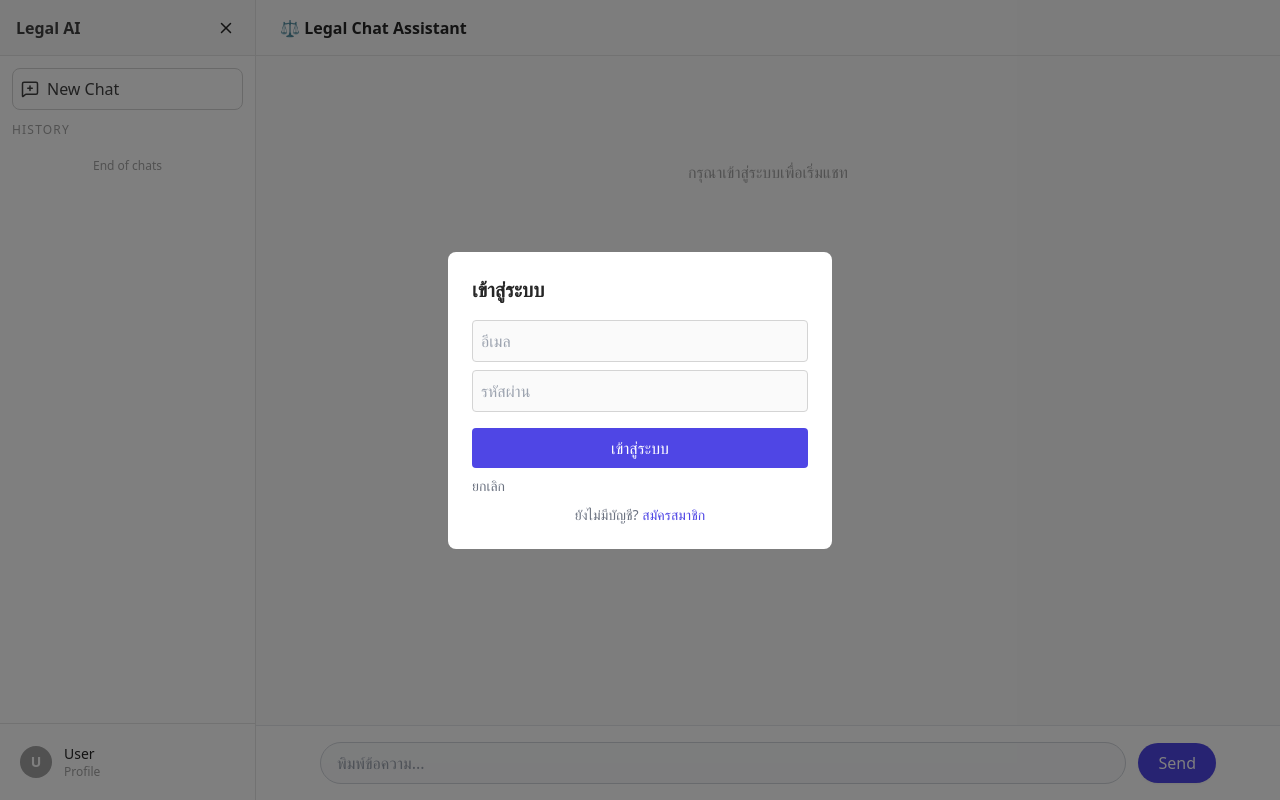
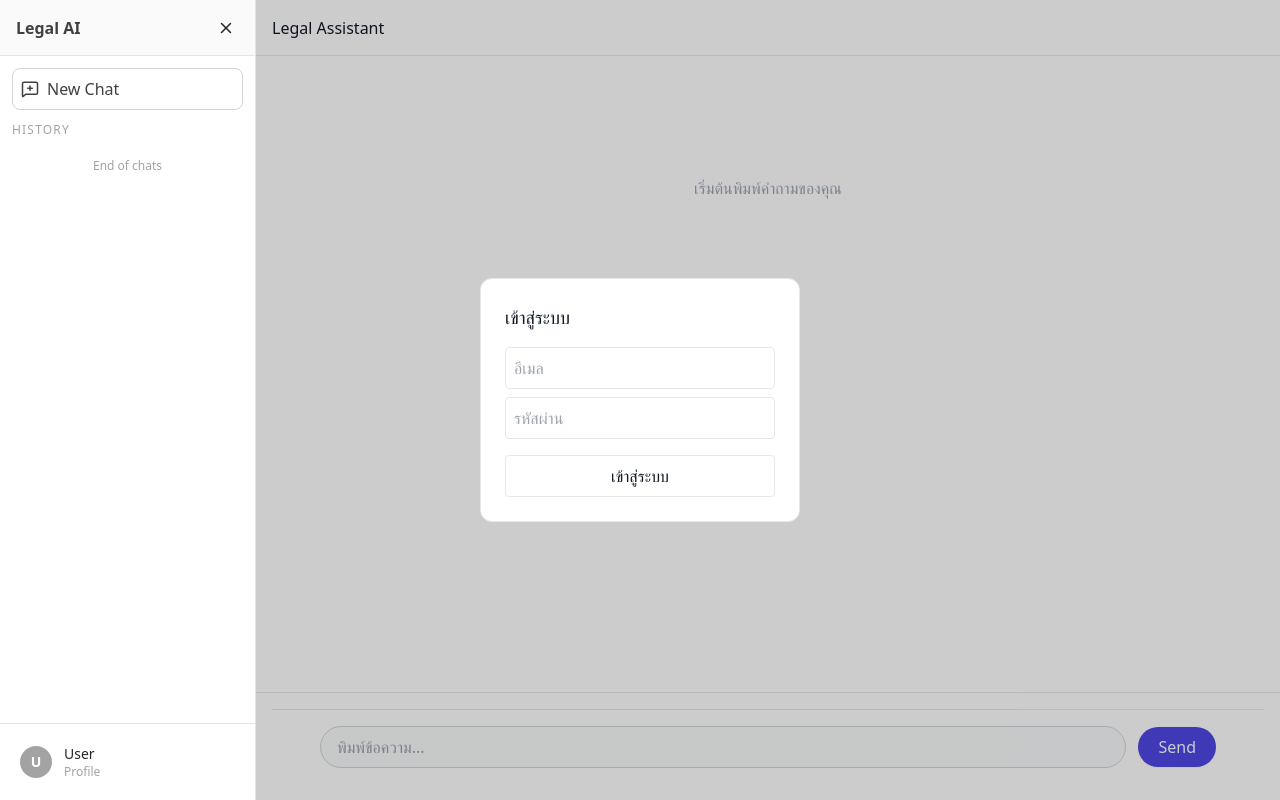
Before and after one commit to aom5947/rag-chatbot-frontend, a React (Vite) app: page / in a window 1280 px wide. Built offline with nearby package versions, Linux system fonts and the light colour scheme.

Commit message:
แก้ ** กับ ทำให้aiตอบทีล่ะตัวอักษร

```diff
--- a/package.json
+++ b/package.json
@@ -11,10 +11,14 @@
   },
   "dependencies": {
     "@tailwindcss/vite": "^4.2.1",
+    "framer-motion": "^12.38.0",
     "lucide-react": "^0.577.0",
     "react": "^19.2.0",
     "react-dom": "^19.2.0",
-    "react-router-dom": "^7.13.1"
+    "react-markdown": "^10.1.0",
+    "react-router-dom": "^7.13.1",
+    "rehype-raw": "^7.0.0",
+    "remark-gfm": "^4.0.1"
   },
   "devDependencies": {
     "@eslint/js": "^9.39.1",
--- a/src/components/chat/Message.jsx
+++ b/src/components/chat/Message.jsx
@@ -1,16 +1,58 @@
+import ReactMarkdown from "react-markdown"
+import remarkGfm from "remark-gfm"
+import rehypeRaw from "rehype-raw"
+
 export default function Message({ role, content }) {
 
   const isUser = role === "user"
+
+  const markdownComponents = {
+    p: (props) => (
+      <p className="mb-3 leading-7" {...props} />
+    ),
+    strong: (props) => (
+      <strong className={`font-bold ${isUser ? "text-white" : "text-gray-900"}`} {...props} />
+    ),
+    em: (props) => (
+      <em className={`italic ${isUser ? "text-white" : "text-gray-700"}`} {...props} />
+    ),
+    h1: (props) => (
+      <h1 className="text-lg font-semibold mb-2" {...props} />
+    ),
+    h2: (props) => (
+      <h2 className="text-base font-semibold mb-2" {...props} />
+    ),
+    ul: (props) => (
+      <ul className="list-disc pl-5 mb-3 space-y-1" {...props} />
+    ),
+    blockquote: (props) => (
+      <blockquote className={`border-l-4 pl-4 italic my-3 ${isUser ? "border-white text-white" : "border-gray-300 text-gray-500"}`}>
+        {props.children}
+      </blockquote>
+    ),
+    code: (props) => (
+      <code className={`px-1 py-0.5 rounded text-xs ${isUser ? "bg-indigo-600 text-white" : "bg-gray-100 text-gray-800"}`} {...props} />
+    ),
+  }
 
   return (
     <div className={`flex ${isUser ? "justify-end" : "justify-start"}`}>
 
       <div
-        className={`max-w-md px-4 py-2 rounded-lg
-        ${isUser ? "bg-indigo-500 text-white" : "bg-gray-200"}
+        className={`max-w-xl px-4 py-3 rounded-2xl text-sm leading-relaxed
+        ${isUser
+          ? "bg-indigo-500 text-white"
+          : "bg-white text-gray-800 border border-gray-200"}
         `}
       >
-        {content}
+        <ReactMarkdown
+          components={markdownComponents}
+          remarkPlugins={[remarkGfm]}
+          rehypePlugins={[rehypeRaw]}
+          skipHtml={false}
+        >
+          {content}
+        </ReactMarkdown>
       </div>
 
     </div>
--- a/src/pages/ChatPage.jsx
+++ b/src/pages/ChatPage.jsx
@@ -1,7 +1,7 @@
-import { useState, useEffect } from "react"
+import { useState, useEffect, useRef } from "react"
 import Sidebar from "../components/layout/Sidebar"
+import ChatInput from "../components/chat/ChatInput"
 import Message from "../components/chat/Message"
-import ChatInput from "../components/chat/ChatInput"
 import EditProfileModal from "../components/EditProfileModal"
 import { useAuth } from "../context/AuthContext"
 import { streamChatMessage } from "../services/api"
@@ -9,10 +9,8 @@ import { streamChatMessage } from "../services/api"
 export default function ChatPage() {
 
   const [isOpen, setIsOpen] = useState(true)
-
   const [chats, setChats] = useState([])
   const [activeChat, setActiveChat] = useState(null)
-
   const [openProfileModal, setOpenProfileModal] = useState(false)
 
   const { user, login } = useAuth()
@@ -20,34 +18,22 @@ export default function ChatPage() {
   const [loginEmail, setLoginEmail] = useState("")
   const [loginPassword, setLoginPassword] = useState("")
 
-  // โหลด chat จาก localStorage
+  const displayUser = typeof user === "object" ? user?.email : user
+  const bottomRef = useRef(null)
+
   useEffect(() => {
-
     const saved = localStorage.getItem("chats")
-
     if (saved) {
-
       const parsed = JSON.parse(saved)
-
       setChats(parsed)
       setActiveChat(parsed[0]?.id)
-
     } else {
-
-      const firstChat = {
-        id: Date.now(),
-        title: "New Chat",
-        messages: []
-      }
-
+      const firstChat = { id: Date.now(), title: "New Chat", messages: [] }
       setChats([firstChat])
       setActiveChat(firstChat.id)
-
     }
-
   }, [])
 
-  // บันทึก chats
   useEffect(() => {
     localStorage.setItem("chats", JSON.stringify(chats))
   }, [chats])
@@ -56,25 +42,17 @@ export default function ChatPage() {
     setOpenLoginModal(!user)
   }, [user])
 
+  useEffect(() => {
+    bottomRef.current?.scrollIntoView({ behavior: "smooth" })
+  }, [chats])
 
-  // สร้าง chat ใหม่
   const createChat = () => {
-
-    const newChat = {
-      id: Date.now(),
-      title: "New Chat",
-      messages: []
-    }
-
+    const newChat = { id: Date.now(), title: "New Chat", messages: [] }
     setChats(prev => [newChat, ...prev])
     setActiveChat(newChat.id)
-
   }
 
-
-  // ส่งข้อความ
   const handleSend = async (text) => {
-
     if (!user) {
       setOpenLoginModal(true)
       return
@@ -82,12 +60,8 @@ export default function ChatPage() {
 
     if (!activeChat) return
 
-    const userMsg = {
-      role: "user",
-      content: text
-    }
+    const userMsg = { role: "user", content: text }
 
-    // เพิ่มข้อความของผู้ใช้
     setChats(prev =>
       prev.map(chat =>
         chat.id === activeChat
@@ -100,29 +74,20 @@ export default function ChatPage() {
       )
     )
 
-    // สร้าง bot message placeholder
-    const botMsg = {
-      role: "assistant",
-      content: ""
-    }
+    const botMsg = { role: "assistant", content: "" }
 
     setChats(prev =>
       prev.map(chat =>
         chat.id === activeChat
-          ? {
-              ...chat,
-              messages: [...chat.messages, botMsg]
-            }
+          ? { ...chat, messages: [...chat.messages, botMsg] }
           : chat
       )
     )
 
     try {
-      // ส่งคำถามไปยัง backend แบบ streaming
       await streamChatMessage(
         text,
         String(activeChat),
-        // onToken: เมื่อได้ token ใหม่
         (token) => {
           setChats(prev =>
             prev.map(chat =>
@@ -139,14 +104,9 @@ export default function ChatPage() {
             )
           )
         },
-        // onDone: เมื่อจบการ streaming
-        (metadata) => {
-          // metadata มี: { intent, emotion, sections }
-          console.log("Chat completed:", metadata)
-        }
+        () => {}
       )
     } catch (error) {
-      // แสดง error message
       setChats(prev =>
         prev.map(chat =>
           chat.id === activeChat
@@ -154,28 +114,29 @@ export default function ChatPage() {
                 ...chat,
                 messages: chat.messages.map((msg, i) =>
                   i === chat.messages.length - 1
-                    ? {
-                        ...msg,
-                        content: `❌ เกิดข้อผิดพลาด: ${error.message}`
-                      }
+                    ? { ...msg, content: `❌ ${error.message}` }
                     : msg
                 )
               }
             : chat
         )
       )
-      console.error("Chat error:", error)
     }
-
   }
 
-
-  const currentChat =
-    chats.find(c => c.id === activeChat) || { messages: [] }
-
+  const currentChat = chats.find(c => c.id === activeChat) || { messages: [] }
 
   return (
-    <div className="h-screen flex bg-white dark:bg-gray-900">
+    <div className="h-screen flex bg-white text-gray-900">
+
+      {/* animation styles */}
+      <style>{`
+        @keyframes fadeInUp {
+          from { opacity: 0; transform: translateY(8px); }
+          to { opacity: 1; transform: translateY(0); }
+        }
+        .fade-in-up { animation: fadeInUp 0.25s ease-out; }
+      `}</style>
 
       <Sidebar
         isOpen={isOpen}
@@ -188,33 +149,50 @@ export default function ChatPage() {
         setOpenLoginModal={setOpenLoginModal}
       />
 
-      <div className="flex-1 flex flex-col">
+      <div className="flex-1 flex flex-col w-full">
 
         {/* Navbar */}
-        <div className="h-14 border-b border-neutral-200 dark:border-gray-700 bg-neutral-50 dark:bg-gray-800 flex items-center px-6 font-semibold text-neutral-800 dark:text-gray-200">
-          ⚖️ Legal Chat Assistant
+        <div className="h-14 flex items-center justify-between px-4 border-b border-gray-200">
+          <div className="font-medium">Legal Assistant</div>
+          {user && <div className="text-sm text-gray-400">{displayUser}</div>}
         </div>
 
         {/* Messages */}
-        <div className="flex-1 overflow-y-auto p-6 space-y-4 bg-neutral-50 dark:bg-gray-900">
+        <div className="flex-1 overflow-y-auto px-4 py-6 space-y-6">
 
           {currentChat.messages.length === 0 && (
-            <p className="text-neutral-400 dark:text-gray-500 text-center mt-20">
-              {user ? "เริ่มต้นถามกฎหมายได้เลย" : "กรุณาเข้าสู่ระบบเพื่อเริ่มแชท"}
-            </p>
+            <div className="text-center mt-24 text-gray-400">
+              เริ่มต้นพิมพ์คำถามของคุณ
+            </div>
           )}
 
           {currentChat.messages.map((msg, i) => (
-            <Message
-              key={i}
-              role={msg.role}
-              content={msg.content}
-            />
+            <div key={i} className="flex flex-col fade-in-up">
+              <div className={`text-xs mb-1 ${msg.role === "user" ? "text-right" : "text-left text-gray-400"}`}>
+                {msg.role === "user" ? "You" : "AI"}
+              </div>
+
+              {msg.content ? (
+                <Message role={msg.role} content={msg.content} />
+              ) : (
+                <div className="px-4 py-3 rounded-xl whitespace-pre-wrap transition-all duration-150 bg-white border border-gray-200">
+                  <span className="flex gap-1">
+                    <span className="w-1 h-1 bg-gray-400 rounded-full animate-bounce"></span>
+                    <span className="w-1 h-1 bg-gray-400 rounded-full animate-bounce [animation-delay:0.1s]"></span>
+                    <span className="w-1 h-1 bg-gray-400 rounded-full animate-bounce [animation-delay:0.2s]"></span>
+                  </span>
+                </div>
+              )}
+            </div>
           ))}
 
+          <div ref={bottomRef} />
         </div>
 
-        <ChatInput onSend={handleSend} />
+        {/* Input */}
+        <div className="p-4 border-t border-gray-200">
+          <ChatInput onSend={handleSend} />
+        </div>
 
         {openProfileModal && (
           <EditProfileModal
@@ -223,10 +201,13 @@ export default function ChatPage() {
           />
         )}
 
+        {/* Login */}
         {openLoginModal && (
-          <div className="fixed inset-0 bg-black bg-opacity-50 flex items-center justify-center z-50">
-            <div className="bg-white dark:bg-gray-800 p-6 rounded-lg w-96">
-              <h2 className="text-xl font-bold mb-4 text-neutral-800 dark:text-gray-200">เข้าสู่ระบบ</h2>
+          <div className="fixed inset-0 bg-black/20 flex items-center justify-center">
+            <div className="bg-white p-6 rounded-xl w-80 border fade-in-up">
+
+              <h2 className="text-lg mb-4">เข้าสู่ระบบ</h2>
+
               <form onSubmit={(e) => {
                 e.preventDefault()
                 if (!loginEmail || !loginPassword) return
@@ -241,7 +222,6 @@ export default function ChatPage() {
 
                 login(loginEmail)
 
-                // บันทึก profile จากข้อมูลสมัครสมาชิก
                 const profile = {
                   name: `${user.firstName} ${user.lastName}`,
                   username: user.email,
@@ -253,30 +233,33 @@ export default function ChatPage() {
                 setLoginEmail("")
                 setLoginPassword("")
               }}>
+
                 <input
                   type="email"
                   placeholder="อีเมล"
-                  className="w-full p-2 mb-2 border border-neutral-300 dark:border-gray-600 bg-neutral-50 dark:bg-gray-700 rounded text-neutral-800 dark:text-gray-200"
+                  className="w-full p-2 mb-2 border rounded focus:outline-none focus:ring-2 focus:ring-gray-300 transition"
                   value={loginEmail}
                   onChange={(e) => setLoginEmail(e.target.value)}
                 />
+
                 <input
                   type="password"
                   placeholder="รหัสผ่าน"
-                  className="w-full p-2 mb-4 border border-neutral-300 dark:border-gray-600 bg-neutral-50 dark:bg-gray-700 rounded text-neutral-800 dark:text-gray-200"
+                  className="w-full p-2 mb-4 border rounded focus:outline-none focus:ring-2 focus:ring-gray-300 transition"
                   value={loginPassword}
                   onChange={(e) => setLoginPassword(e.target.value)}
                 />
-                <button type="submit" className="w-full bg-indigo-600 text-white p-2 rounded hover:bg-indigo-700">เข้าสู่ระบบ</button>
+
+                <button className="w-full border py-2 rounded hover:bg-gray-100 transition active:scale-95">
+                  เข้าสู่ระบบ
+                </button>
               </form>
-              <button onClick={() => setOpenLoginModal(false)} className="mt-2 text-sm text-gray-500 dark:text-gray-400">ยกเลิก</button>
-              <p className="mt-2 text-sm text-center text-gray-500 dark:text-gray-400">ยังไม่มีบัญชี? <a href="/register" className="text-indigo-600 dark:text-indigo-400">สมัครสมาชิก</a></p>
+
             </div>
           </div>
         )}
 
       </div>
-
     </div>
   )
 }
```
Also changed, not shown: src/services/api.js (+29 -33 lines), 1 other file (tests, documents, lock files or other folders).
